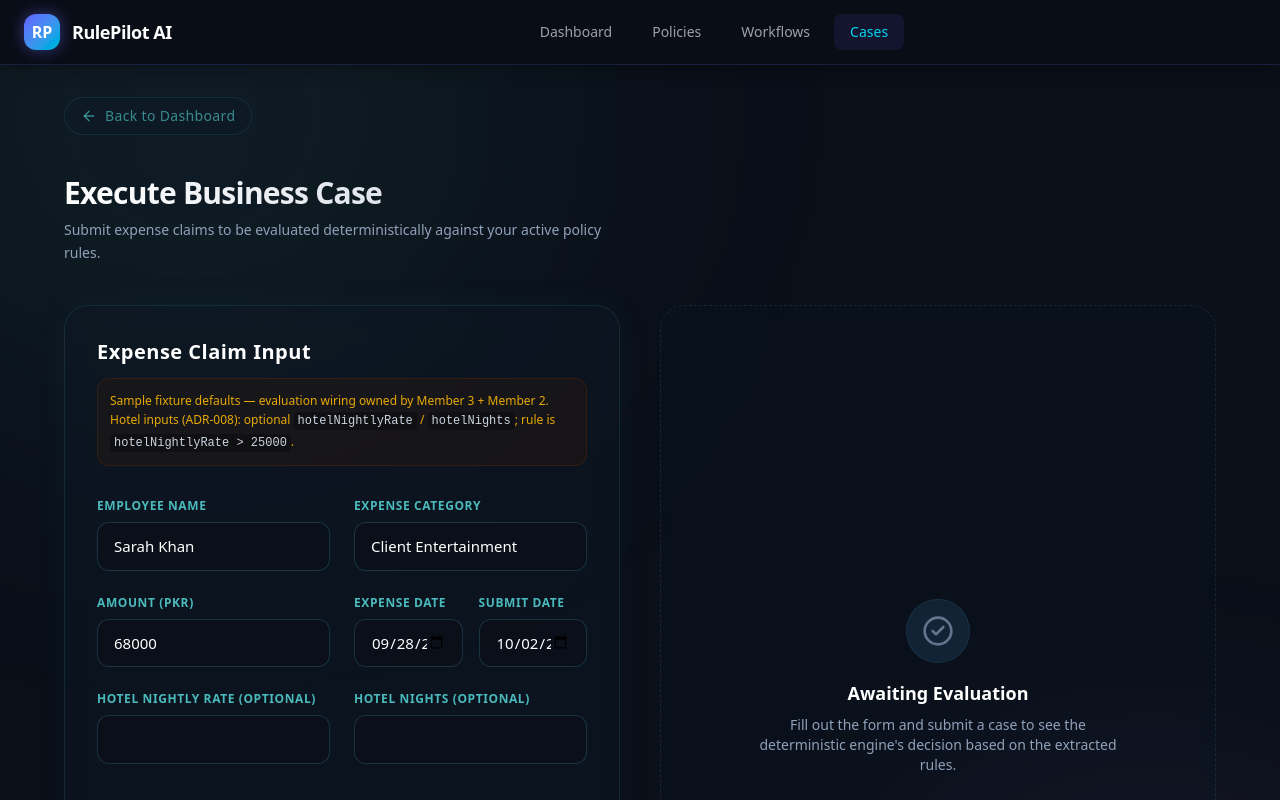
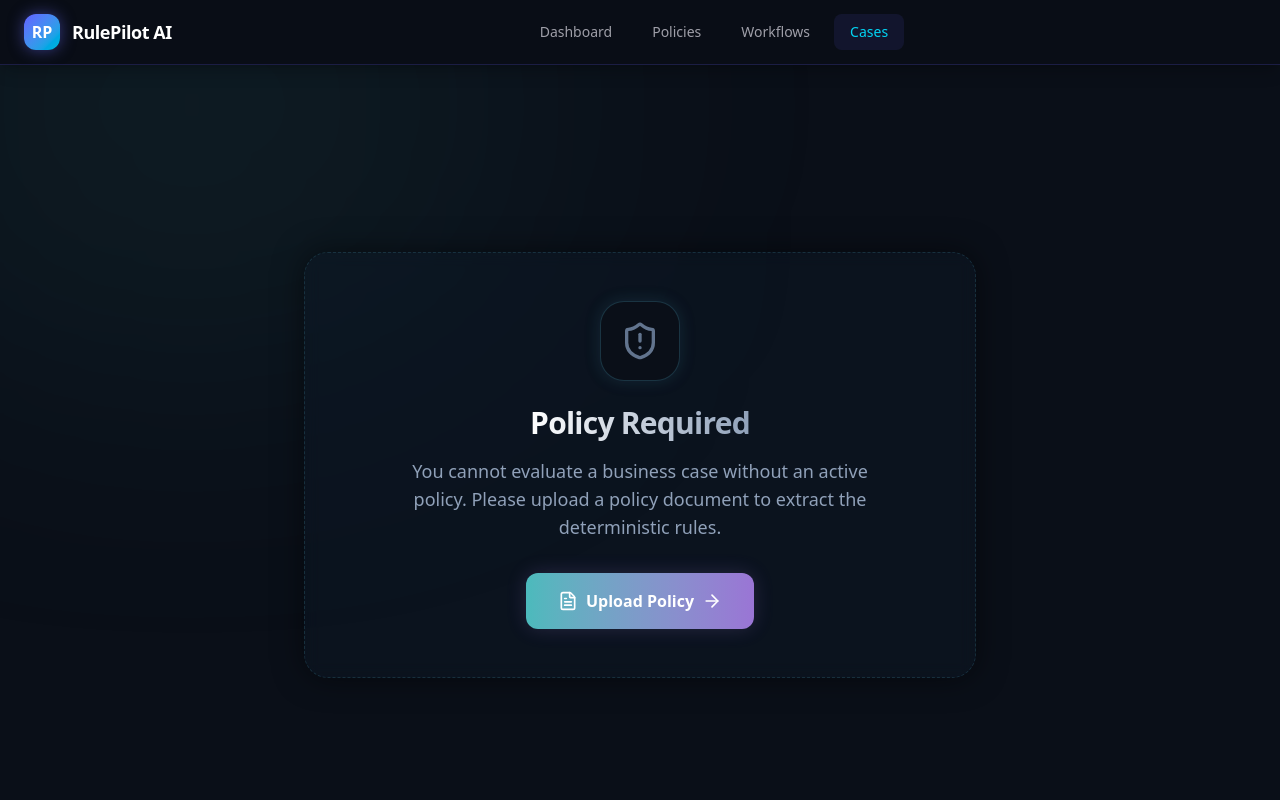
Before and after one commit to zain333ux/RulePilotAI, a Next.js app: page /cases in a window 1280 px wide. Shown: the top 800 px of the page. Built offline with nearby package versions, Linux system fonts and the light colour scheme.

Commit message:
feat: enhance cases ui and enforce strict policy lock

```diff
--- a/app/cases/page.tsx
+++ b/app/cases/page.tsx
@@ -2,7 +2,7 @@
 
 import { useState } from "react";
 import Link from "next/link";
-import { ArrowLeft, CheckCircle2, AlertCircle, XCircle } from "lucide-react";
+import { ArrowLeft, CheckCircle2, AlertCircle, XCircle, ShieldAlert, FileText, ArrowRight, Activity } from "lucide-react";
 import { CaseForm } from "@/components/cases/CaseForm";
 import { ExpenseCase, CaseResult } from "@/types/contracts";
 import { api } from "@/lib/client/rulepilot-api";
@@ -27,8 +27,9 @@ export default function CasesPage() {
     try {
       const evaluationResult = await api.cases.execute(session.documentId, formData);
       setResult(evaluationResult.caseResult);
-    } catch (err: any) {
-      setError(err.message || "Failed to evaluate case");
+    } catch (err: unknown) {
+      const error = err as Error;
+      setError(error.message || "Failed to evaluate case");
     } finally {
       setIsEvaluating(false);
     }
@@ -50,15 +51,41 @@ export default function CasesPage() {
   const getStatusIcon = (status: string) => {
     switch (status) {
       case "APPROVED":
-        return <CheckCircle2 className="w-5 h-5 text-emerald-400" />;
+        return <CheckCircle2 className="w-8 h-8 text-emerald-400" />;
       case "ACTION_REQUIRED":
-        return <AlertCircle className="w-5 h-5 text-amber-400" />;
+        return <AlertCircle className="w-8 h-8 text-amber-400" />;
       case "REJECTED":
-        return <XCircle className="w-5 h-5 text-rose-400" />;
+        return <XCircle className="w-8 h-8 text-rose-400" />;
       default:
         return null;
     }
   };
+
+  // If no policy is loaded, show a strict empty state
+  if (!session.documentId) {
+    return (
+      <div className="min-h-screen bg-[#0a0f18] text-slate-200 p-8 flex items-center justify-center relative overflow-hidden">
+        <div className="absolute top-[-20%] left-[-10%] w-[50%] h-[50%] bg-[#4bbabc]/10 blur-[150px] rounded-full pointer-events-none" />
+        <div className="z-10 rounded-3xl border border-dashed border-[#2b5a6c]/40 bg-[#0d1b2a]/40 backdrop-blur-sm p-12 max-w-2xl w-full flex flex-col items-center justify-center text-center shadow-[0_0_30px_rgba(0,0,0,0.5)]">
+          <div className="w-20 h-20 rounded-3xl bg-[#0a0f18] border border-[#2b5a6c]/50 flex items-center justify-center shadow-[0_0_15px_rgba(43,90,108,0.3)] mb-6">
+            <ShieldAlert className="w-10 h-10 text-slate-500" />
+          </div>
+          <h2 className="text-3xl font-extrabold tracking-tight bg-clip-text text-transparent bg-gradient-to-r from-white to-slate-400 mb-4">
+            Policy Required
+          </h2>
+          <p className="text-slate-400 max-w-lg mb-8 text-lg">
+            You cannot evaluate a business case without an active policy. Please upload a policy document to extract the deterministic rules.
+          </p>
+          <Link
+            href="/policies/upload"
+            className="px-8 py-4 bg-gradient-to-r from-[#4bbabc] to-[#9a75d5] hover:opacity-90 text-white rounded-xl text-base font-bold shadow-[0_0_20px_rgba(154,117,213,0.2)] transition-all flex items-center gap-2 group"
+          >
+            <FileText className="w-5 h-5" /> Upload Policy <ArrowRight className="w-5 h-5 group-hover:translate-x-1 transition-transform" />
+          </Link>
+        </div>
+      </div>
+    );
+  }
 
   return (
     <div className="min-h-screen bg-[#0a0f18] text-slate-200 p-8 relative overflow-hidden flex flex-col">
@@ -80,70 +107,83 @@ export default function CasesPage() {
             Execute Business Case
           </h1>
           <p className="text-sm text-slate-400 max-w-xl leading-relaxed mt-2">
-            Submit expense claims to be evaluated deterministically against your active policy rules.
+            Submit expense claims to be evaluated deterministically against the extracted rules of <strong>{session.documentName}</strong>.
           </p>
         </div>
 
         <div className="grid grid-cols-1 lg:grid-cols-2 gap-10">
-          <div>
+          <div className="order-2 lg:order-1">
             <CaseForm onSubmit={handleEvaluate} isLoading={isEvaluating} />
           </div>
 
-          <div className="space-y-6">
+          <div className="space-y-6 order-1 lg:order-2">
             {error && (
-              <div className="p-4 rounded-xl border border-rose-500/30 bg-rose-500/10 text-rose-400 text-sm flex items-start gap-3">
+              <div className="p-4 rounded-2xl border border-rose-500/30 bg-rose-500/10 text-rose-400 text-sm flex items-start gap-3 shadow-lg">
                 <AlertCircle className="w-5 h-5 flex-shrink-0" />
-                <p>{error}</p>
+                <p className="font-medium">{error}</p>
               </div>
             )}
 
             {!result && !error && (
-              <div className="h-full min-h-[300px] border border-[#2b5a6c]/30 border-dashed rounded-3xl flex flex-col items-center justify-center p-8 text-center bg-[#0d1b2a]/20 backdrop-blur-sm">
-                <div className="w-16 h-16 rounded-full bg-[#122336] flex items-center justify-center mb-4 border border-[#2b5a6c]/30 shadow-inner">
-                  <CheckCircle2 className="w-8 h-8 text-slate-500" />
+              <div className="h-full min-h-[400px] border border-[#2b5a6c]/30 border-dashed rounded-3xl flex flex-col items-center justify-center p-8 text-center bg-[#0d1b2a]/20 backdrop-blur-sm">
+                <div className="w-20 h-20 rounded-full bg-[#122336]/50 flex items-center justify-center mb-6 border border-[#2b5a6c]/30 shadow-inner relative">
+                  {isEvaluating ? (
+                    <>
+                       <div className="absolute inset-0 border-4 border-[#4bbabc] rounded-full border-t-transparent animate-spin" />
+                       <Activity className="w-8 h-8 text-[#4bbabc] animate-pulse" />
+                    </>
+                  ) : (
+                    <CheckCircle2 className="w-10 h-10 text-slate-600" />
+                  )}
                 </div>
-                <h3 className="text-lg font-bold text-white mb-2">Awaiting Evaluation</h3>
-                <p className="text-sm text-slate-400 max-w-sm">
-                  Fill out the form and submit a case to see the deterministic engine's decision based on the extracted rules.
+                <h3 className="text-xl font-bold text-white mb-3">
+                  {isEvaluating ? "Analyzing Data..." : "Awaiting Evaluation"}
+                </h3>
+                <p className="text-sm text-slate-400 max-w-sm leading-relaxed">
+                  {isEvaluating
+                    ? "The deterministic engine is currently parsing your input against the loaded policy rules."
+                    : "Fill out the form and submit a case to see the deterministic engine's decision based on the extracted rules."}
                 </p>
               </div>
             )}
 
             {result && (
-              <div className="p-8 rounded-3xl border border-[#2b5a6c]/30 bg-[#0d1b2a]/40 backdrop-blur-md shadow-[0_0_30px_rgba(43,90,108,0.1)] space-y-6 animate-in fade-in slide-in-from-bottom-4 duration-500">
-                <div className="flex items-start justify-between border-b border-[#2b5a6c]/30 pb-4">
-                  <div className="space-y-1">
-                    <h3 className="text-xl font-bold text-white tracking-wide flex items-center gap-2">
-                      Evaluation Result
-                    </h3>
-                    <p className="text-xs text-slate-400">Processed by RulePilot Engine</p>
+              <div className="p-8 rounded-3xl border border-[#2b5a6c]/30 bg-[#0d1b2a]/60 backdrop-blur-md shadow-[0_0_40px_rgba(43,90,108,0.2)] space-y-8 animate-in fade-in slide-in-from-bottom-8 duration-700">
+                <div className="flex flex-col items-center justify-center text-center pb-6 border-b border-[#2b5a6c]/30">
+                  <div className={`w-20 h-20 rounded-full flex items-center justify-center mb-4 ${getStatusColor(result.status)} shadow-lg`}>
+                     {getStatusIcon(result.status)}
                   </div>
-                  <span className={`flex items-center gap-2 px-3 py-1.5 rounded-lg border text-sm font-bold tracking-wider ${getStatusColor(result.status)}`}>
-                    {getStatusIcon(result.status)}
+                  <h3 className="text-2xl font-black text-white tracking-wider mb-2">
                     {result.status.replace("_", " ")}
-                  </span>
+                  </h3>
+                  <p className="text-sm text-slate-400">Processed deterministically by RulePilot Engine</p>
                 </div>
 
-                {result.violations.length > 0 && (
+                {result.violations.length > 0 ? (
                   <div className="space-y-4">
-                    <h4 className="text-sm font-semibold text-rose-400 uppercase tracking-widest">Violations</h4>
-                    <div className="space-y-3">
+                     <div className="flex items-center gap-2 text-rose-400 mb-4">
+                       <AlertCircle className="w-5 h-5" />
+                       <h4 className="font-bold uppercase tracking-widest text-sm">Violations Found</h4>
+                     </div>
+                    <div className="space-y-4">
                       {result.violations.map((violation, idx) => (
-                        <div key={idx} className="p-4 rounded-xl bg-rose-500/10 border border-rose-500/20 text-rose-300 text-sm">
-                          <p className="font-semibold mb-1">{violation.ruleId}</p>
-                          <p>{violation.message}</p>
+                        <div key={idx} className="p-5 rounded-2xl bg-rose-500/5 border border-rose-500/20 shadow-inner group hover:border-rose-500/40 transition-colors">
+                          <div className="flex items-center justify-between mb-3">
+                             <span className="font-mono text-xs font-bold bg-rose-500/20 text-rose-300 px-3 py-1 rounded-md border border-rose-500/30">
+                               {violation.ruleId}
+                             </span>
+                             <span className="text-xs text-rose-500 font-bold uppercase tracking-wider">Failed</span>
+                          </div>
+                          <p className="text-sm text-rose-200 leading-relaxed">{violation.message}</p>
                         </div>
                       ))}
                     </div>
                   </div>
-                )}
-
-
-
-                {result.status === "APPROVED" && result.violations.length === 0 && (
-                  <div className="p-6 rounded-xl bg-emerald-500/10 border border-emerald-500/20 text-emerald-300 text-center flex flex-col items-center gap-3">
-                    <CheckCircle2 className="w-10 h-10 text-emerald-400" />
-                    <p className="font-bold">All compliance checks passed.</p>
+                ) : (
+                  <div className="p-6 rounded-2xl bg-emerald-500/5 border border-emerald-500/20 text-center space-y-3">
+                    <CheckCircle2 className="w-12 h-12 text-emerald-400 mx-auto" />
+                    <p className="font-bold text-emerald-300 text-lg">All Checks Passed</p>
+                    <p className="text-sm text-emerald-500/80">The submitted case fully complies with the active policy rules.</p>
                   </div>
                 )}
               </div>
--- a/components/cases/CaseForm.tsx
+++ b/components/cases/CaseForm.tsx
@@ -2,6 +2,7 @@
 
 import { useState } from "react";
 import { ExpenseCase } from "@/types/contracts";
+import { Activity } from "lucide-react";
 
 interface CaseFormProps {
   onSubmit?: (expenseCase: ExpenseCase) => void;
@@ -40,12 +41,11 @@ export function CaseForm({ onSubmit, isLoading = false }: CaseFormProps) {
       <div className="absolute inset-0 bg-gradient-to-br from-[#4bbabc]/5 via-transparent to-[#9a75d5]/5 opacity-0 group-hover:opacity-100 transition-opacity duration-700 pointer-events-none" />
 
       <div>
-        <h3 className="text-xl font-extrabold text-white tracking-wide">Expense Claim Input</h3>
-        <p className="text-xs text-amber-400/90 bg-amber-950/20 p-3 rounded-xl border border-amber-900/30 mt-3 leading-relaxed">
-          Sample fixture defaults — evaluation wiring owned by Member 3 + Member 2. Hotel inputs
-          (ADR-008): optional <code className="text-slate-300 font-mono bg-black/30 px-1 py-0.5 rounded">hotelNightlyRate</code> /{" "}
-          <code className="text-slate-300 font-mono bg-black/30 px-1 py-0.5 rounded">hotelNights</code>; rule is{" "}
-          <code className="text-slate-300 font-mono bg-black/30 px-1 py-0.5 rounded">hotelNightlyRate &gt; 25000</code>.
+        <h3 className="text-xl font-extrabold text-white tracking-wide flex items-center gap-2">
+          <Activity className="w-5 h-5 text-[#4bbabc]" /> Expense Claim Input
+        </h3>
+        <p className="text-sm text-slate-400 mt-2 leading-relaxed">
+          Fill out the details of the business case. The engine will evaluate this data deterministically against the extracted rules.
         </p>
       </div>
 
@@ -128,7 +128,8 @@ export function CaseForm({ onSubmit, isLoading = false }: CaseFormProps) {
           <input
             id="hotelNightlyRate"
             type="number"
-            className="w-full bg-[#0a0f18]/80 border border-[#2b5a6c]/50 rounded-xl px-4 py-3 text-[15px] text-white focus:outline-none focus:border-[#4bbabc] focus:shadow-[0_0_15px_rgba(75,186,188,0.2)] transition-all placeholder-slate-500"
+            className="w-full bg-[#0a0f18]/80 border border-[#2b5a6c]/50 rounded-xl px-4 py-3 text-[15px] text-white focus:outline-none focus:border-[#4bbabc] focus:shadow-[0_0_15px_rgba(75,186,188,0.2)] transition-all placeholder-slate-600"
+            placeholder="e.g. 25000"
             value={formData.hotelNightlyRate || ""}
             onChange={(e) => setFormData({ ...formData, hotelNightlyRate: e.target.value ? Number(e.target.value) : undefined })}
           />
@@ -141,7 +142,8 @@ export function CaseForm({ onSubmit, isLoading = false }: CaseFormProps) {
           <input
             id="hotelNights"
             type="number"
-            className="w-full bg-[#0a0f18]/80 border border-[#2b5a6c]/50 rounded-xl px-4 py-3 text-[15px] text-white focus:outline-none focus:border-[#4bbabc] focus:shadow-[0_0_15px_rgba(75,186,188,0.2)] transition-all placeholder-slate-500"
+            className="w-full bg-[#0a0f18]/80 border border-[#2b5a6c]/50 rounded-xl px-4 py-3 text-[15px] text-white focus:outline-none focus:border-[#4bbabc] focus:shadow-[0_0_15px_rgba(75,186,188,0.2)] transition-all placeholder-slate-600"
+            placeholder="e.g. 3"
             value={formData.hotelNights || ""}
             onChange={(e) => setFormData({ ...formData, hotelNights: e.target.value ? Number(e.target.value) : undefined })}
           />
@@ -212,11 +214,9 @@ export function CaseForm({ onSubmit, isLoading = false }: CaseFormProps) {
           className="group/btn relative w-full flex justify-center items-center gap-2 px-8 py-4 rounded-xl mt-6 bg-gradient-to-r from-[#4bbabc] to-[#9a75d5] text-white text-base font-bold tracking-wide shadow-[0_0_20px_rgba(154,117,213,0.3)] hover:shadow-[0_0_35px_rgba(154,117,213,0.6)] transition-all duration-300 overflow-hidden disabled:opacity-50 disabled:cursor-not-allowed"
         >
           <div className="absolute inset-0 bg-white/20 -translate-x-[120%] group-hover/btn:translate-x-[120%] transition-transform duration-700 ease-in-out skew-x-12" />
-          <span className="relative z-10">
-            {!onSubmit
-              ? "Evaluate unavailable — wire Member 2 engine / API"
-              : isLoading
-                ? "Evaluating Case..."
+          <span className="relative z-10 flex items-center gap-2">
+            {isLoading
+                ? "Evaluating Deterministically..."
                 : "Submit for Rule Evaluation"}
           </span>
         </button>
```
